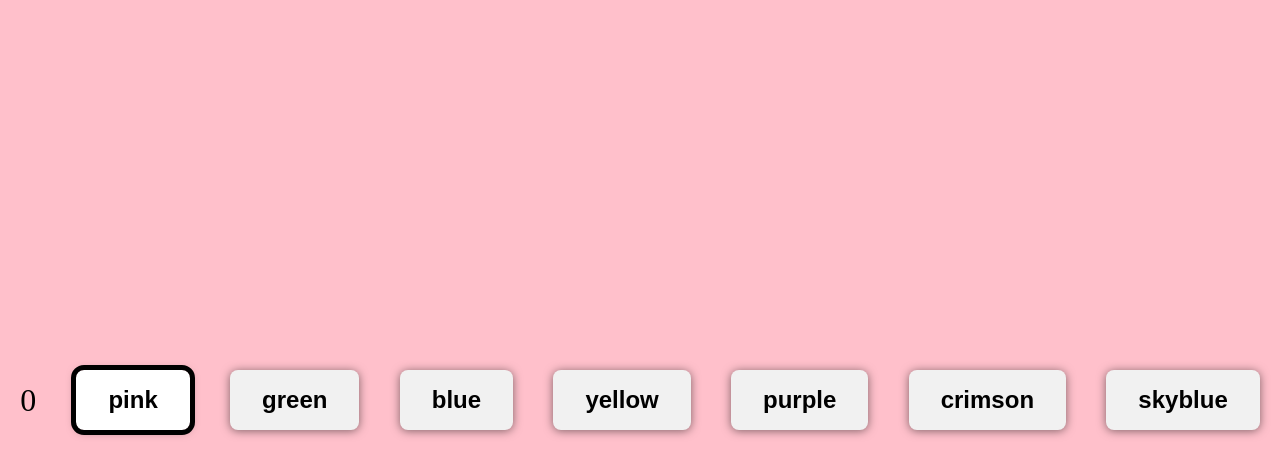
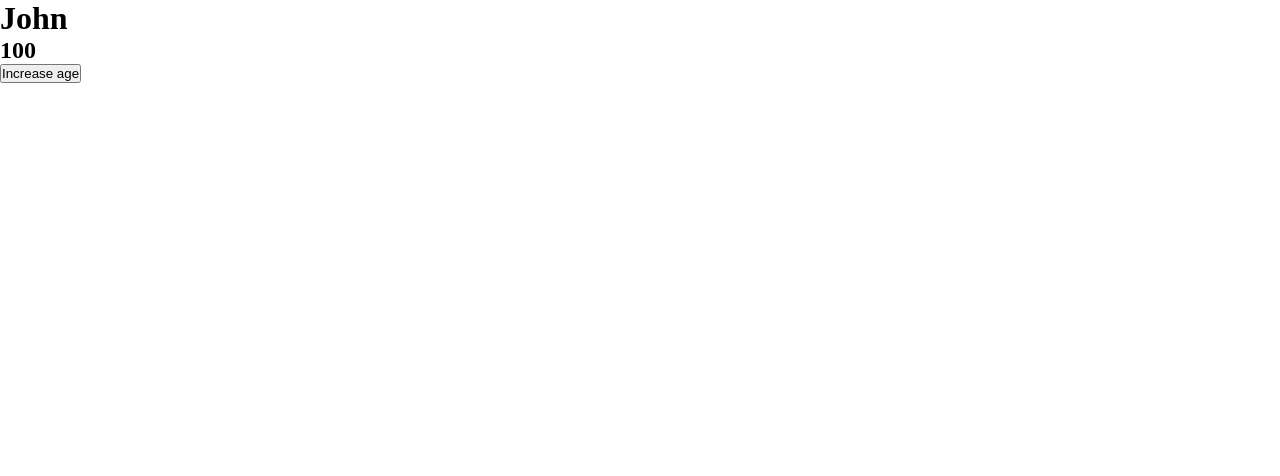
Before and after one commit to sayeed-dev-07/REACT-My-First-React-App, a React (Vite) app: page / in a window 1280 px wide. Shown: the top 476 px of the page. Built offline with nearby package versions, Linux system fonts and the light colour scheme.

Commit message:
added person component

```diff
--- /dev/null
+++ b/src/Person.jsx
@@ -0,0 +1,25 @@
+import { useState } from "react";
+
+export default function Person() {
+  const [person, setPerson] = useState({ name: "John", age: 100 });
+
+  const handleIncreaseAge = () => {
+    console.log("in handleIncreaseAge (before setPerson call): ", person);
+    setPerson((prevPerson)=>({ ...prevPerson, age: prevPerson.age + 1 }));
+    setPerson((prevPerson)=>({ ...prevPerson, age: prevPerson.age + 1 }));
+    // we've called setPerson, surely person has updated?
+    console.log("in handleIncreaseAge (after setPerson call): ", person);
+  };
+
+  // this console.log runs every time the component renders
+  // what do you think this will print?
+  console.log("during render: ", person);
+
+  return (
+    <>
+      <h1>{person.name}</h1>
+      <h2>{person.age}</h2>
+      <button onClick={handleIncreaseAge}>Increase age</button>
+    </>
+  );
+}
--- a/src/main.jsx
+++ b/src/main.jsx
@@ -2,9 +2,10 @@
 import { createRoot } from 'react-dom/client'
 import FeedbackForm from './FeedBackForm'
 import Color from './Color'
+import Person from './Person'
 
 createRoot(document.getElementById('root')).render(
   <StrictMode>
-    <Color />
+    <Person />
   </StrictMode>,
 )
```
